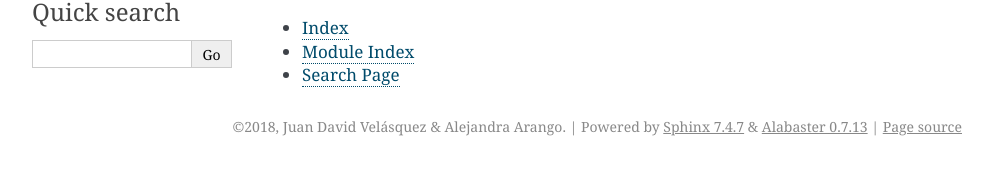
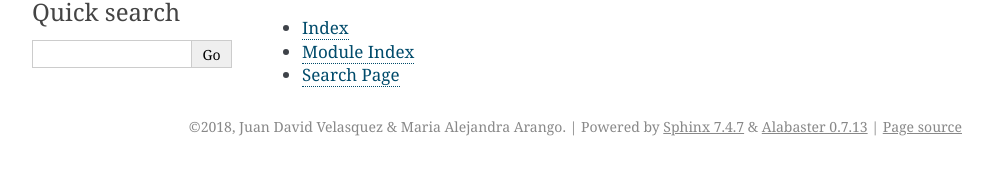
Before and after one commit to jdvelasq/hardPredictions, a Sphinx documentation site: the page built from docs/index.rst, in a window 1280 px wide. Shown: the part 292-467 px from the top of the page, without its empty margins (148-1140 px from the left). Built offline with Sphinx 7.4.7, drawn with Linux system fonts in a browser that asks for light colours; pages that are not in the unit, such as notebooks, are missing from menus.

Commit message:
Update conf.py

```diff
--- a/docs/conf.py
+++ b/docs/conf.py
@@ -56,8 +56,8 @@ master_doc = 'index'
 
 # General information about the project.
 project = 'hardPredictions: A library in Python for time series forecasting'
-copyright = '2018, Juan David Velásquez & Alejandra Arango'
-author = 'Juan David Velásquez & María Alejandra Arango'
+copyright = '2018, Juan David Velasquez & Maria Alejandra Arango'
+author = 'Juan David Velasquez & Maria Alejandra Arango'
 
 # The version info for the project you're documenting, acts as replacement for
 # |version| and |release|, also used in various other places throughout the
@@ -137,7 +137,7 @@ latex_elements = {
 #  author, documentclass [howto, manual, or own class]).
 latex_documents = [
     (master_doc, 'hardPredictionsAlibraryinPythonfortimeseriesforecasting.tex', 'hardPredictions: A library in Python for time series forecasting Documentation',
-     'Juan David Velásquez \\& Alejandra Arango', 'manual'),
+     'Juan David Velasquez \\& Maria Alejandra Arango', 'manual'),
 ]
 
 
```
